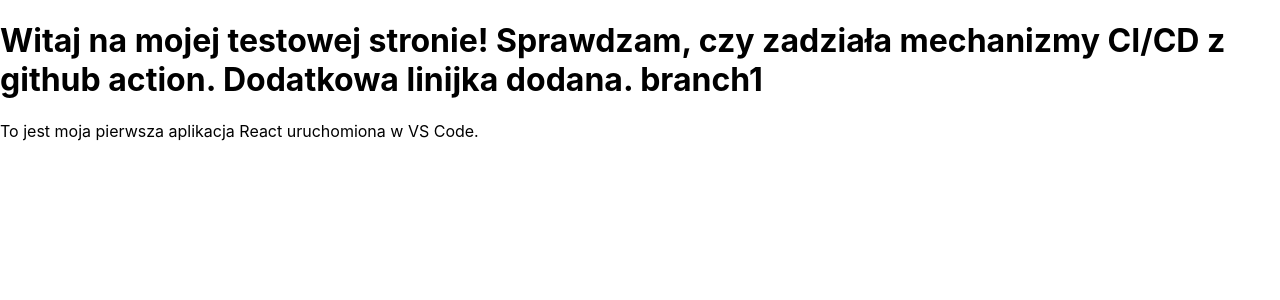
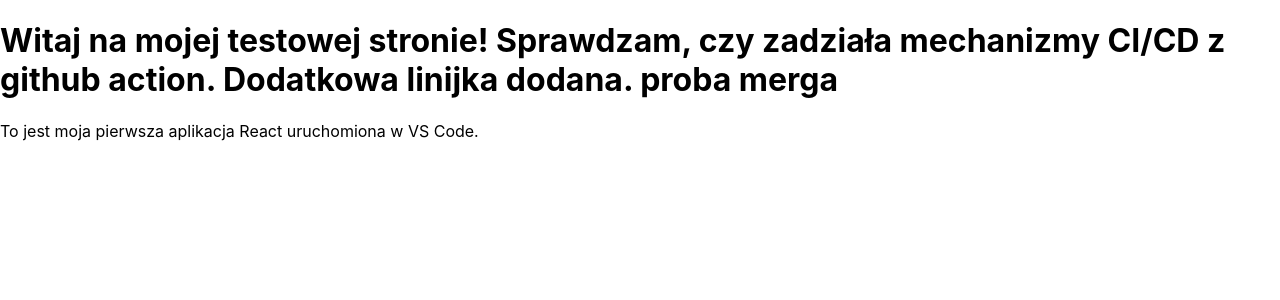
Before and after one commit to wabster341/projekt_zespolowy_Dijkstra, a React (Create React App) app: page / in a window 1280 px wide. Shown: the top 300 px of the page. Built offline with nearby package versions, Linux system fonts and the light colour scheme.

Commit message:
proba merga

```diff
--- a/src/App.js
+++ b/src/App.js
@@ -7,7 +7,7 @@
         Sprawdzam, czy zadziała mechanizmy CI/CD z github action.
         Dodatkowa linijka dodana.
 
-        branch1
+        proba merga
       </h1>
       <p>To jest moja pierwsza aplikacja React uruchomiona w VS Code.</p>
     </div>
```
